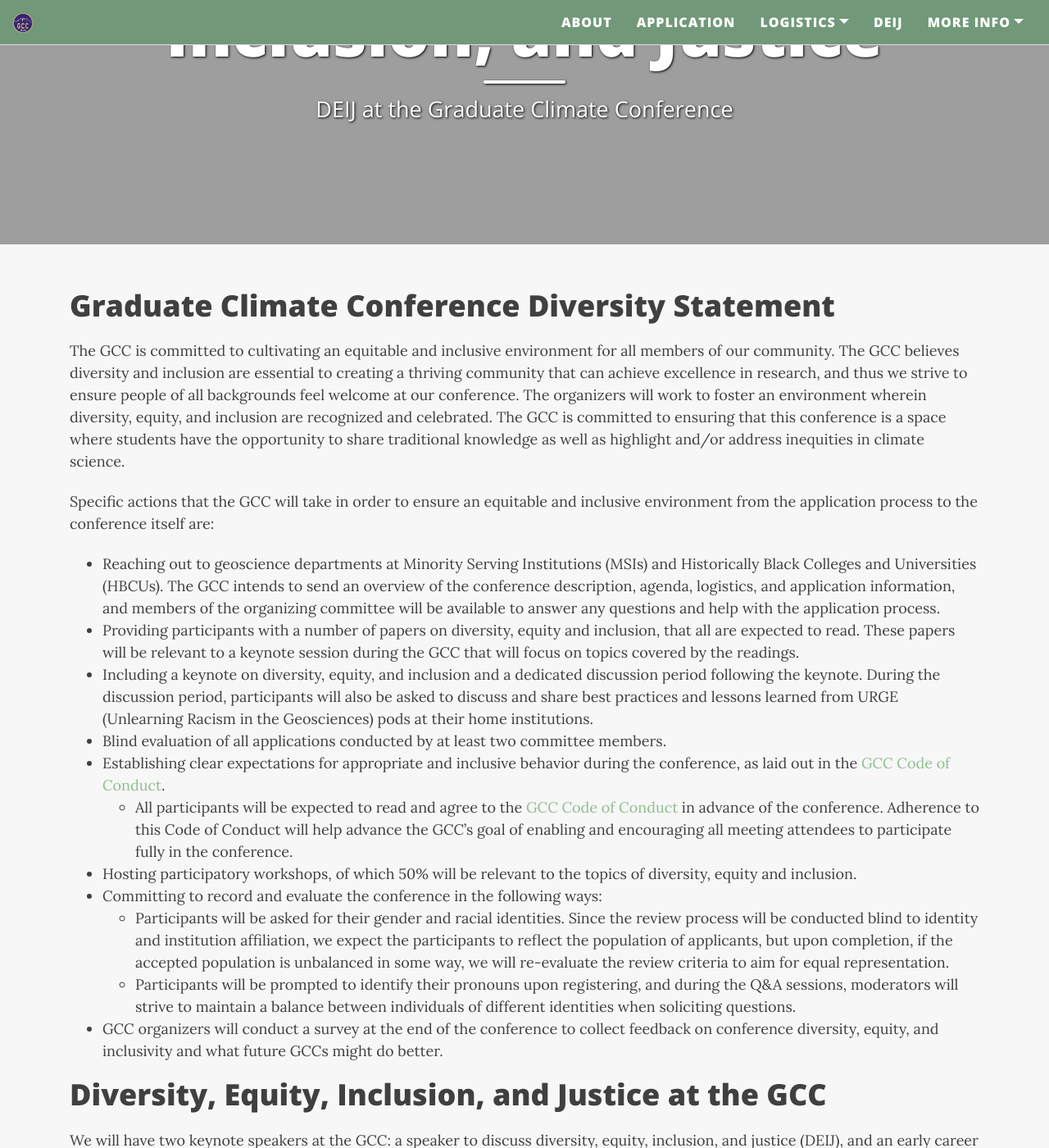
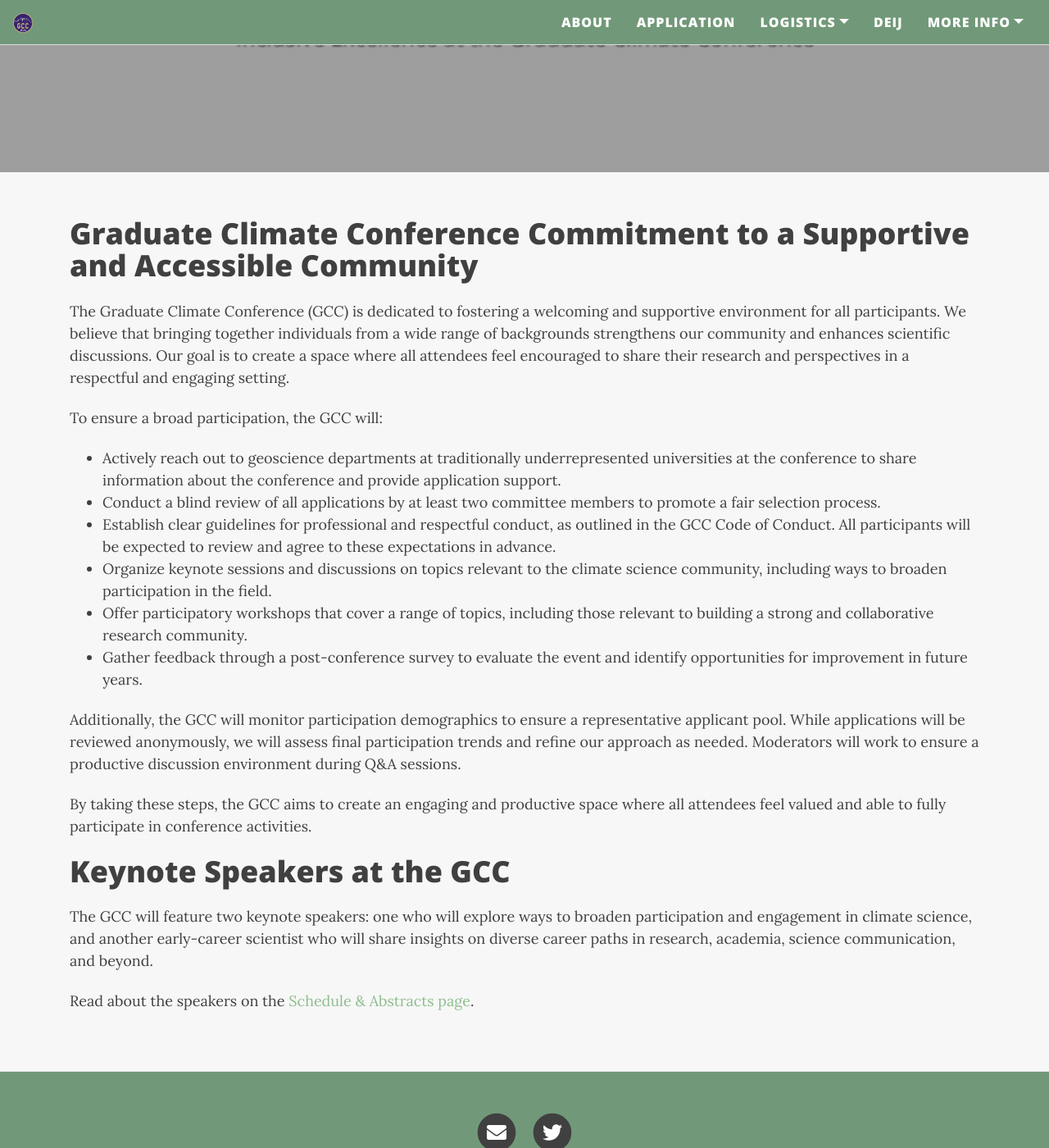
Before and after one commit to graduateclimateconference/graduateclimateconference.github.io, a Jekyll site: the page built from DEIJ.md, in a window 1280 px wide and 1400 px high, scrolled down 335 px. Shown: the whole window at 82% size. Built offline with Jekyll 4.4.1, drawn with Linux system fonts in a browser that asks for light colours; nearby versions of some CDN libraries; some of the changed text lies outside the part shown.

Commit message:
Update DEIJ.md

```diff
--- a/DEIJ.md
+++ b/DEIJ.md
@@ -1,29 +1,29 @@
 ---
 layout: page
-title: Diversity, Equity, Inclusion, and Justice
-subtitle: DEIJ at the Graduate Climate Conference
+title: Inclusive Excellence
+subtitle: Inclusive Excellence at the Graduate Climate Conference
 ---
 
-# Graduate Climate Conference Diversity Statement
+# Graduate Climate Conference Commitment to a Supportive and Accessible Community
 
-The GCC is committed to cultivating an equitable and inclusive environment for all members of our community. The GCC believes diversity and inclusion are essential to creating a thriving community that can achieve excellence in research, and thus we strive to ensure people of all backgrounds feel welcome at our conference. The organizers will work to foster an environment wherein diversity, equity, and inclusion are recognized and celebrated. The GCC is committed to ensuring that this conference is a space where students have the opportunity to share traditional knowledge as well as highlight and/or address inequities in climate science.
+The Graduate Climate Conference (GCC) is dedicated to fostering a welcoming and supportive environment for all participants. We believe that bringing together individuals from a wide range of backgrounds strengthens our community and enhances scientific discussions. Our goal is to create a space where all attendees feel encouraged to share their research and perspectives in a respectful and engaging setting.
 
-Specific actions that the GCC will take in order to ensure an equitable and inclusive environment from the application process to the conference itself are:
+To ensure a broad participation, the GCC will:
 
-- Reaching out to geoscience departments at Minority Serving Institutions (MSIs) and Historically Black Colleges and Universities (HBCUs).  The GCC intends to send an overview of the conference description, agenda, logistics, and application information, and members of the organizing committee will be available to answer any questions and help with the application process.
-- Providing participants with a number of papers on diversity, equity and inclusion, that all are expected to read. These papers will be relevant to a keynote session during the GCC that will focus on topics covered by the readings.
-- Including a keynote on diversity, equity, and inclusion and a dedicated discussion period following the keynote.  During the discussion period, participants will also be asked to discuss and share best practices and lessons learned from URGE (Unlearning Racism in the Geosciences) pods at their home institutions.
-- Blind evaluation of all applications conducted by at least two committee members.
-- Establishing clear expectations for appropriate and inclusive behavior during the conference, as laid out in the [GCC Code of Conduct](https://graduateclimateconference.github.io/pdf/GCC_CodeofConduct_2024.pdf){:target="_blank"}.
-    - All participants will be expected to read and agree to the [GCC Code of Conduct](https://graduateclimateconference.github.io/pdf/GCC_CodeofConduct_2024.pdf){:target="_blank"} in advance of the conference. Adherence to this Code of Conduct will help advance the GCC’s goal of enabling and encouraging all meeting attendees to participate fully in the conference.
-- Hosting participatory workshops, of which 50% will be relevant to the topics of diversity, equity and inclusion.
-- Committing to record and evaluate the conference in the following ways:
-    - Participants will be asked for their gender and racial identities. Since the review process will be conducted blind to identity and institution affiliation, we expect the participants to reflect the population of applicants, but upon completion, if the accepted population is unbalanced in some way, we will re-evaluate the review criteria to aim for equal representation.
-    - Participants will be prompted to identify their pronouns upon registering, and during the Q&A sessions, moderators will strive to maintain a balance between individuals of different identities when soliciting questions.
-- GCC organizers will conduct a survey at the end of the conference to collect feedback on conference diversity, equity, and inclusivity and what future GCCs might do better.
+- Actively reach out to geoscience departments at traditionally underrepresented universities at the conference to share information about the conference and provide application support.
+- Conduct a blind review of all applications by at least two committee members to promote a fair selection process.
+- Establish clear guidelines for professional and respectful conduct, as outlined in the GCC Code of Conduct. All participants will be expected to review and agree to these expectations in advance.
+- Organize keynote sessions and discussions on topics relevant to the climate science community, including ways to broaden participation in the field.
+- Offer participatory workshops that cover a range of topics, including those relevant to building a strong and collaborative research community.
+- Gather feedback through a post-conference survey to evaluate the event and identify opportunities for improvement in future years.
 
-# Diversity, Equity, Inclusion, and Justice at the GCC
+Additionally, the GCC will monitor participation demographics to ensure a representative applicant pool. While applications will be reviewed anonymously, we will assess final participation trends and refine our approach as needed. Moderators will work to ensure a productive discussion environment during Q&A sessions.
 
-We will have two keynote speakers at the GCC: a speaker to discuss diversity, equity, inclusion, and justice (DEIJ), and an early career scientist with a unique perspective on career paths in research, academia, science communication, and beyond.
+By taking these steps, the GCC aims to create an engaging and productive space where all attendees feel valued and able to fully participate in conference activities.
+
+
+# Keynote Speakers at the GCC
+
+The GCC will feature two keynote speakers: one who will explore ways to broaden participation and engagement in climate science, and another early-career scientist who will share insights on diverse career paths in research, academia, science communication, and beyond.
 
 Read about the speakers on the [Schedule & Abstracts page](https://graduateclimateconference.github.io/schedule/).
```
